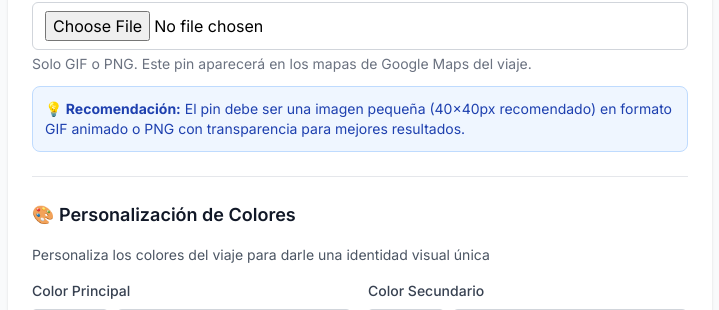
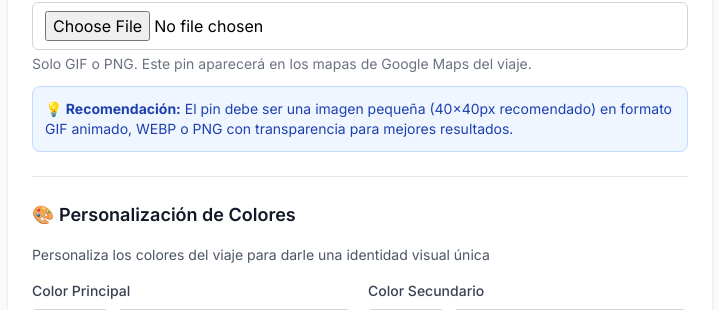
Before and after one commit to Metehojorito/routes, a PHP site: page /admin/viaje_form.php in a window 1280 px wide. Shown: the part 771-1081 px from the top of the page, without its empty margins (280-999 px from the left). Run offline with PHP 8.4, Linux system fonts and the light colour scheme; the visitor is signed in with stand-in values (Sample User, id 1); some libraries are stand-ins or nearby versions.

Commit message:
add WEBP format to pin image

```diff
--- a/admin/viaje_form.php
+++ b/admin/viaje_form.php
@@ -100,7 +100,7 @@ if ($_SERVER['REQUEST_METHOD'] === 'POST') {
                 }
 
                 $file_extension = strtolower(pathinfo($_FILES['pin_mapa']['name'], PATHINFO_EXTENSION));
-                $allowed_extensions = ['gif', 'png'];
+                $allowed_extensions = ['gif', 'png', 'webp'];
 
                 if (in_array($file_extension, $allowed_extensions)) {
                     // Eliminar pin anterior si existe
@@ -120,7 +120,7 @@ if ($_SERVER['REQUEST_METHOD'] === 'POST') {
                         $error = "Error al subir el pin del mapa";
                     }
                 } else {
-                    $error = "Formato de pin no válido. Usa GIF o PNG";
+                    $error = "Formato de pin no válido. Usa GIF, PNG o WEBP";
                 }
             }
 
@@ -297,7 +297,7 @@ if (isset($_GET['success'])) {
                     </div>
                     <?php endif; ?>
 
-                    <input type="file" name="pin_mapa" id="pin_mapa" accept="image/gif,image/png"
+                    <input type="file" name="pin_mapa" id="pin_mapa" accept="image/gif,image/png,image/webp"
                            class="w-full px-3 py-2 border border-gray-300 rounded-md focus:outline-none focus:ring-2 focus:ring-blue-500">
                     <p class="mt-1 text-sm text-gray-500">
                         Solo GIF o PNG. Este pin aparecerá en los mapas de Google Maps del viaje.
@@ -312,7 +312,7 @@ if (isset($_GET['success'])) {
                     <div class="mt-3 p-3 bg-blue-50 rounded-lg border border-blue-200">
                         <p class="text-sm text-blue-800">
                             <strong>💡 Recomendación:</strong> El pin debe ser una imagen pequeña (40x40px recomendado)
-                            en formato GIF animado o PNG con transparencia para mejores resultados.
+                            en formato GIF animado, WEBP o PNG con transparencia para mejores resultados.
                         </p>
                     </div>
                 </div>
```
